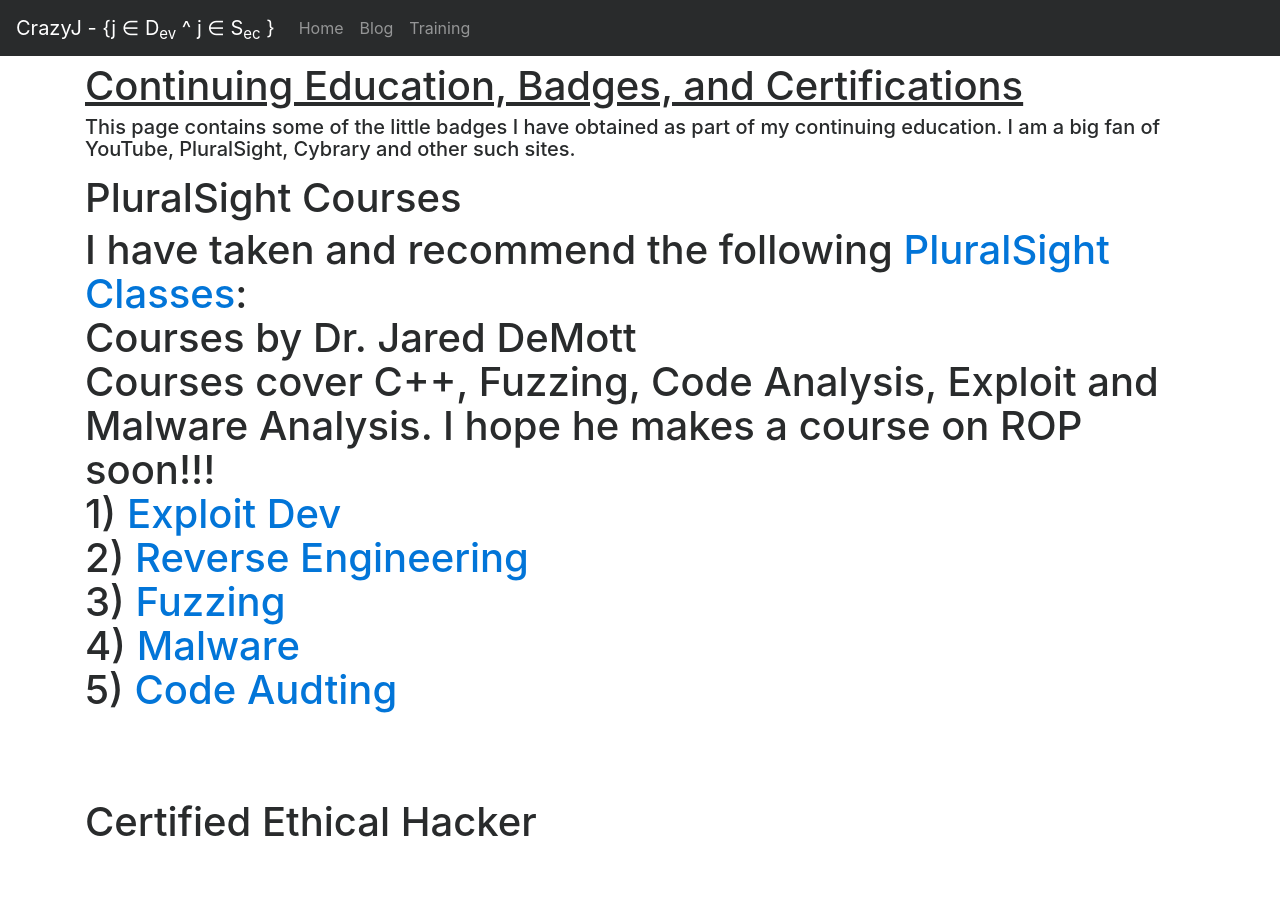
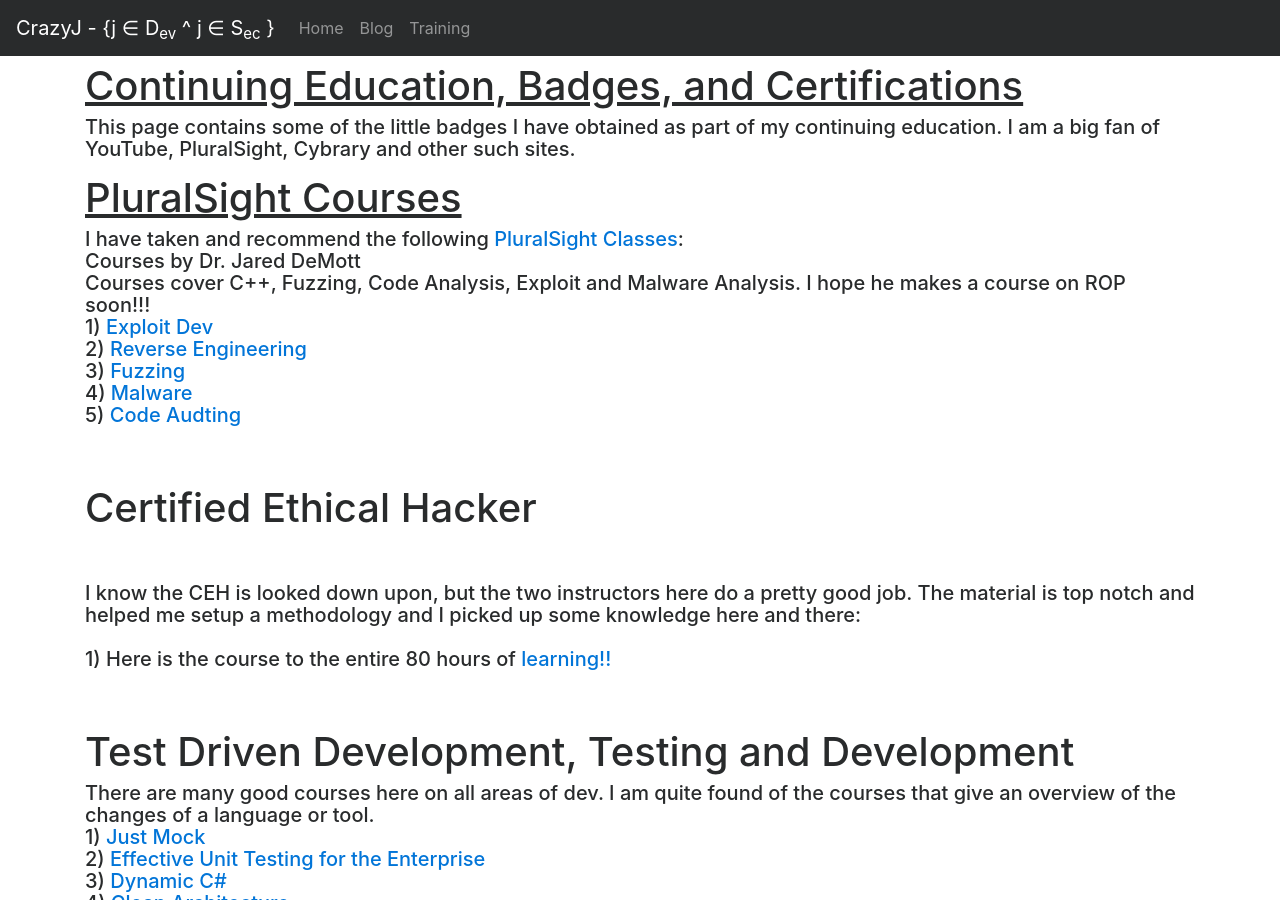
Before and after one commit to CrazyJ-Rod/CrazyJ-Rod.github.io, a Jekyll site: the page built from training.html, in a window 1280 px wide and 900 px high. Built offline with Jekyll 4.4.1, drawn with Linux system fonts in a browser that asks for light colours; nearby versions of some CDN libraries.

Commit message:
Update training.html

```diff
--- a/training.html
+++ b/training.html
@@ -7,15 +7,13 @@
 <div class="container">
 	<h1 style="text-decoration: underline;">Continuing Education, Badges, and Certifications<h1>
 <div id="intoduction">
-
 	<p style="font-size:20px;">This page contains some of the little badges I have obtained as part of my continuing education. I am a big fan of YouTube, PluralSight,
 	Cybrary and other such sites.</p>
-
 </div>
 
-<div>
-	<h1>PluralSight Courses</h1>
-	I have taken and recommend the following <a href="https://www.pluralsight.com">PluralSight Classes</a>: <br/>
+<div >
+	<h1 style="text-decoration: underline;">PluralSight Courses</h1>
+	<p style="font-size:20px;">I have taken and recommend the following <a href="https://www.pluralsight.com">PluralSight Classes</a>: <br/>
 	Courses by Dr. Jared DeMott <br />
 	Courses cover C++, Fuzzing, Code Analysis, Exploit and Malware Analysis. I hope he makes a course on ROP soon!!!<br />
 	1) <a href="https://app.pluralsight.com/library/courses/exploit-development-security-hackers-developers">Exploit Dev</a><br/>
@@ -23,20 +21,19 @@
 	3) <a href="https://app.pluralsight.com/library/courses/fuzzing-security-hackers-developers">Fuzzing</a><br />
 	4) <a href="https://app.pluralsight.com/library/courses/malware-advanced-analysis-combating-exploit-kits">Malware</a><br />
 	5) <a href="https://app.pluralsight.com/library/courses/code-auditing-security-hackers-developers">Code Audting</a><br />
-	<br /><br />
+	<br /><br /></p>
 	<h1>Certified Ethical Hacker</h1> <br />
-	I know the CEH is looked down upon, but the two instructors here do a pretty good job. The material is top notch and helped me setup
+	<p style="font-size:20px;">I know the CEH is looked down upon, but the two instructors here do a pretty good job. The material is top notch and helped me setup
 	a methodology and I picked up some knowledge here and there:<br/><br/>
 	1) Here is the course to the entire 80 hours of <a href="https://app.pluralsight.com/paths/certificate/ethical-hacking-ceh-prep-2018">learning!!</a> <br />
-
-	<br/> <br />
+		<br/> <br /></p>
 	<h1> Test Driven Development, Testing and Development</h1>
-	There are many good courses here on all areas of dev. I am quite found of the courses that give an overview of the changes of a language or tool. <br />
+	<p style="font-size:20px;">There are many good courses here on all areas of dev. I am quite found of the courses that give an overview of the changes of a language or tool. <br />
 	1) <a href="https://app.pluralsight.com/library/courses/justmock-lite-fundamentals/table-of-contents">Just Mock</a> <br />
 	2) <a href="https://app.pluralsight.com/library/courses/csharp-unit-testing-enterprise-applications/table-of-contents">Effective Unit Testing for the Enterprise</a> <br />
 	3) <a href="https://app.pluralsight.com/library/courses/c-sharp-dynamic-fundamentals/table-of-contents">Dynamic C#</a> <br />
 	4) <a href="https://app.pluralsight.com/library/courses/clean-architecture-patterns-practices-principles/table-of-contents">Clean Architecture</a> <br />
-	<br/><br/>
+		<br/><br/></p>
 
 	<h1>Additional Security</h1> <br />< br/>
 	Gus Khawaja has a number of good courses. I learned a lot from his course and he is very excited about the topic, which makes it
```
